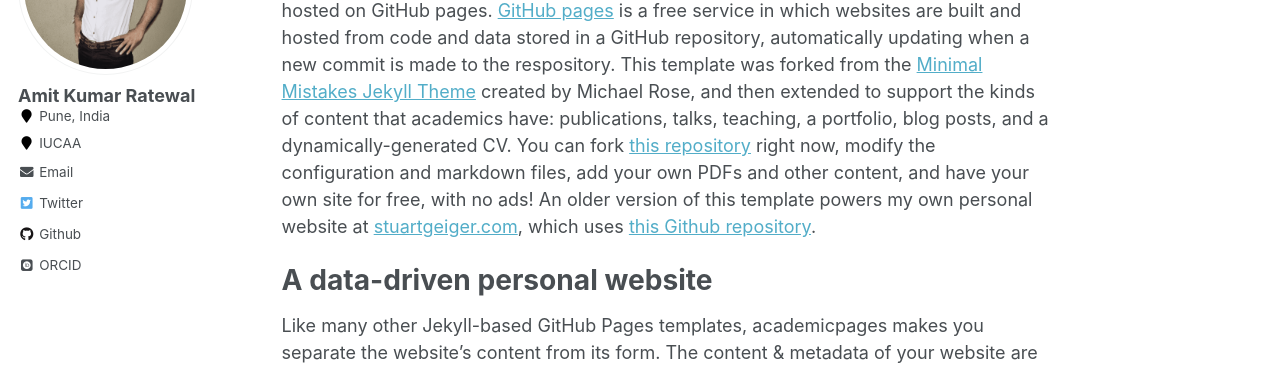
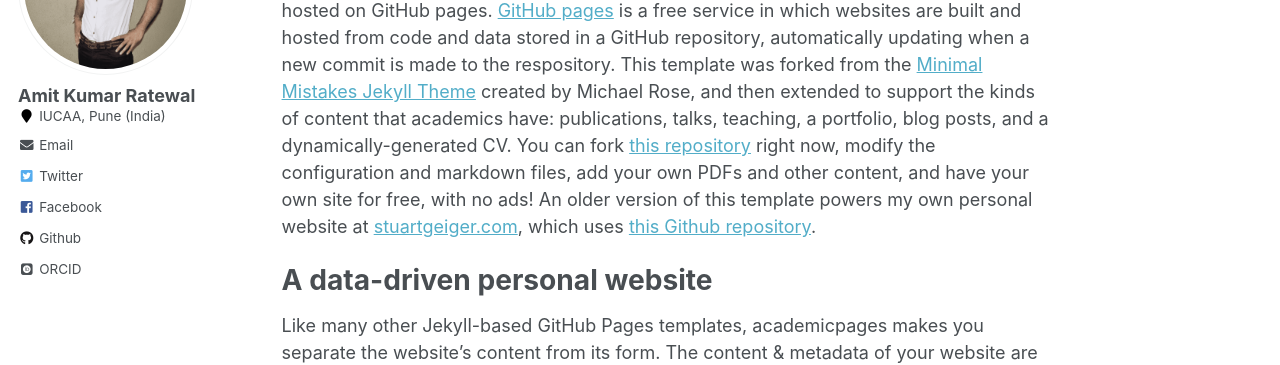
Before and after one commit to ratewalamit/ratewalamit.github.io, a Jekyll site: the page built from _pages/about.md, in a window 1280 px wide. Shown: the part 218-583 px from the top of the page. Built offline with Jekyll 4.4.1, drawn with Linux system fonts in a browser that asks for light colours; some web fonts are replaced; part of the change alters nothing that is shown.

Commit message:
Update _config.yml

```diff
--- a/_config.yml
+++ b/_config.yml
@@ -83,18 +83,19 @@ author:
   name             : "Amit Kumar Ratewal"
   avatar           : "profile.png"
   bio              : #"I am a undergrad researcher working in the field of Cosmology."
-  location         : "Pune, India"
-  employer         : "IUCAA"
+  location         : #"Pune, India"
+  employer         : "IUCAA, Pune (India)"
   pubmed           : #"https://www.ncbi.nlm.nih.gov/pubmed/?term=john+snow"
   googlescholar    : #""
   email            : "ratewalamit@gmail.com, amitk@iucaa.in"
   researchgate     :  # example: "https://www.researchgate.net/profile/yourprofile"
+  arxiv            :
   uri              :
   bitbucket        :
   codepen          :
   dribbble         :
   flickr           :
-  facebook         :
+  facebook         : "https://www.facebook.com/akratewal"
   foursquare       :
   github           : "ratewalamit"
   google_plus      :
@@ -103,7 +104,7 @@ author:
   impactstory      : #"https://profiles.impactstory.org/u/xxxx-xxxx-xxxx-xxxx"
   lastfm           :
   linkedin         :
-  orcid            : "http://orcid.org/yourorcidurl"
+  orcid            : "https://orcid.org/0000-0002-2307-6396"
   pinterest        :
   soundcloud       :
   stackoverflow    : # http://stackoverflow.com/users/123456/username
```
